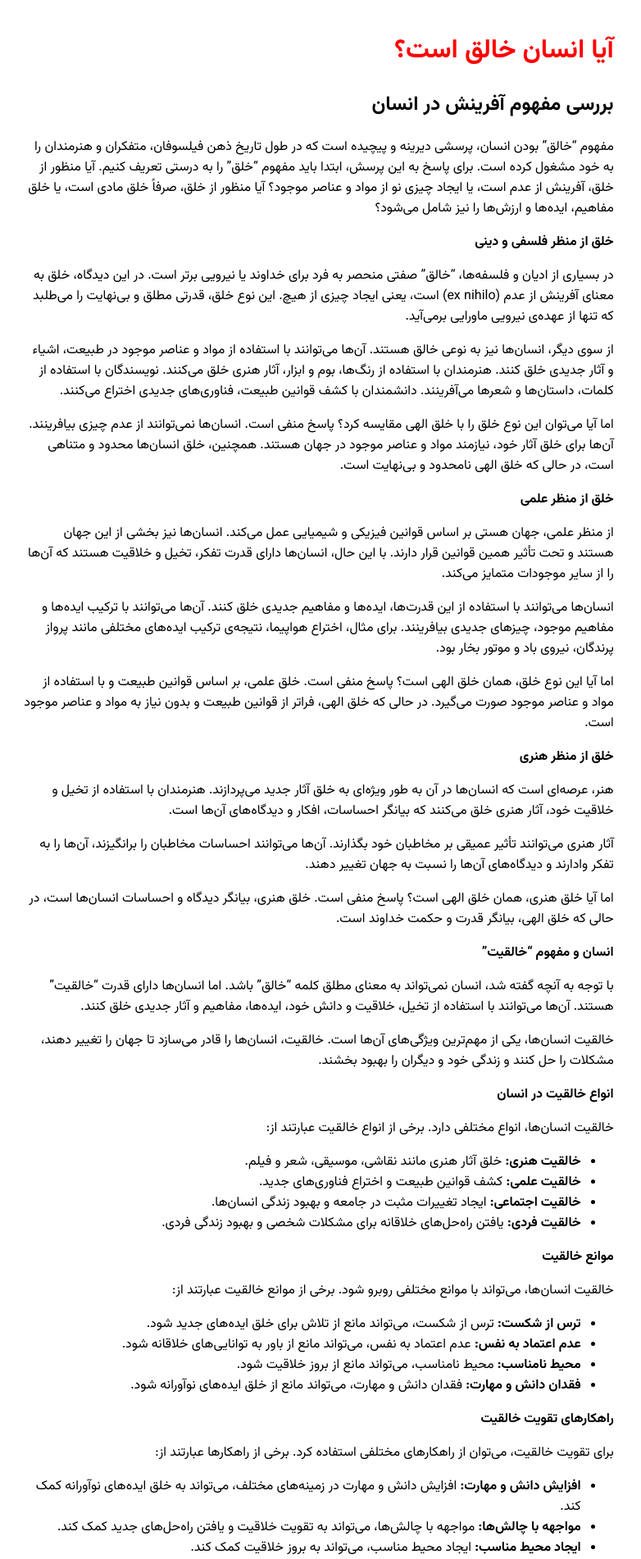
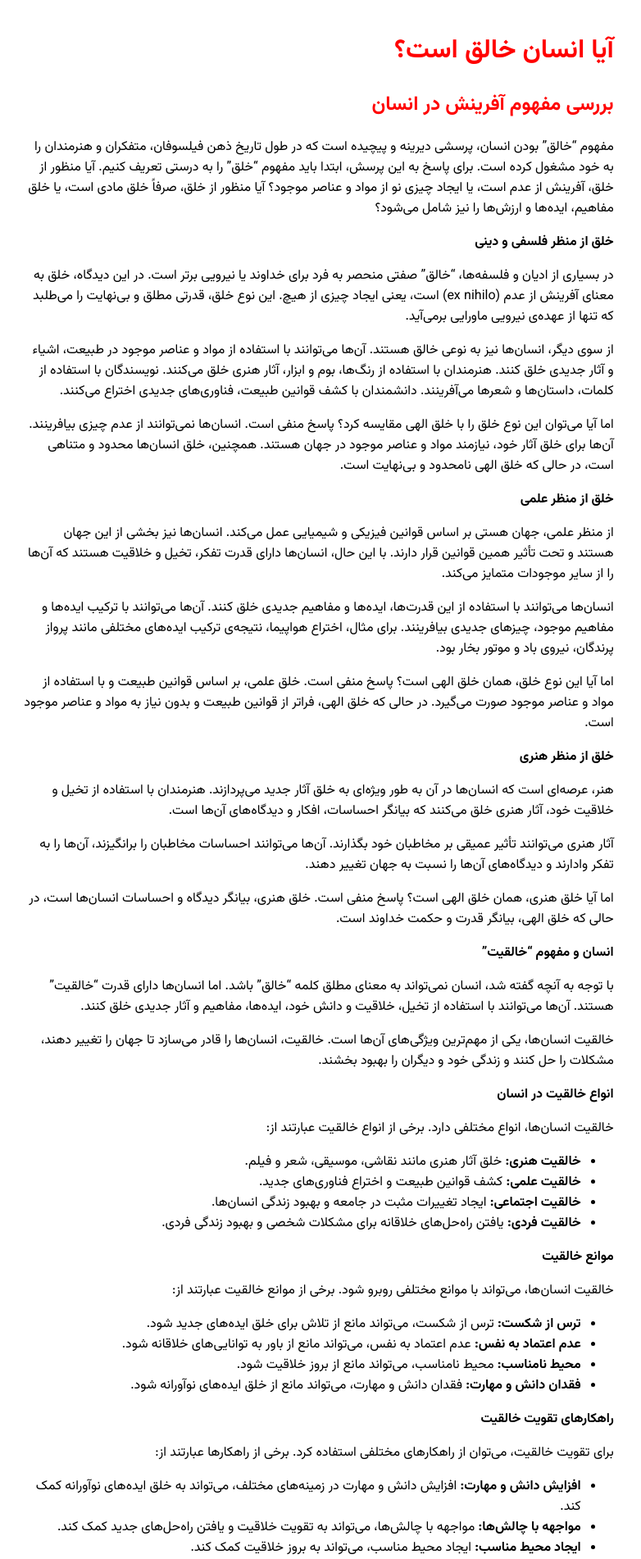
Before and after one commit to darkblog/darkblog.github.io, a Jekyll site: the page built from _posts/2024-7-3-8.md, in a window 1280 px wide. Shown: the top 1902 px of the page at 82% size, without its empty margins (251-1033 px from the left). Built offline with Jekyll 4.4.1, drawn with Linux system fonts in a browser that asks for light colours.

Commit message:
Update post.html

```diff
--- a/_layouts/post.html
+++ b/_layouts/post.html
@@ -4,7 +4,7 @@
 <meta charset="UTF-8">
 <title>{{ page.title }}</title>
 <meta name="viewport" content="width=device-width">
-<style>body{font-family:Vazirmatn;margin:auto;padding:1em;max-width:80ch}a{text-decoration:none}h1{color:red}</style>
+<style>body{font-family:Vazirmatn;margin:auto;padding:1em;max-width:80ch}a{text-decoration:none}h1,h2{color:red}</style>
 <link rel="preconnect" href="https://fonts.googleapis.com">
 <link rel="preconnect" href="https://fonts.gstatic.com" crossorigin>
 <link href="https://fonts.googleapis.com/css2?family=Vazirmatn:wght@100..900&display=swap" rel="stylesheet">
```
